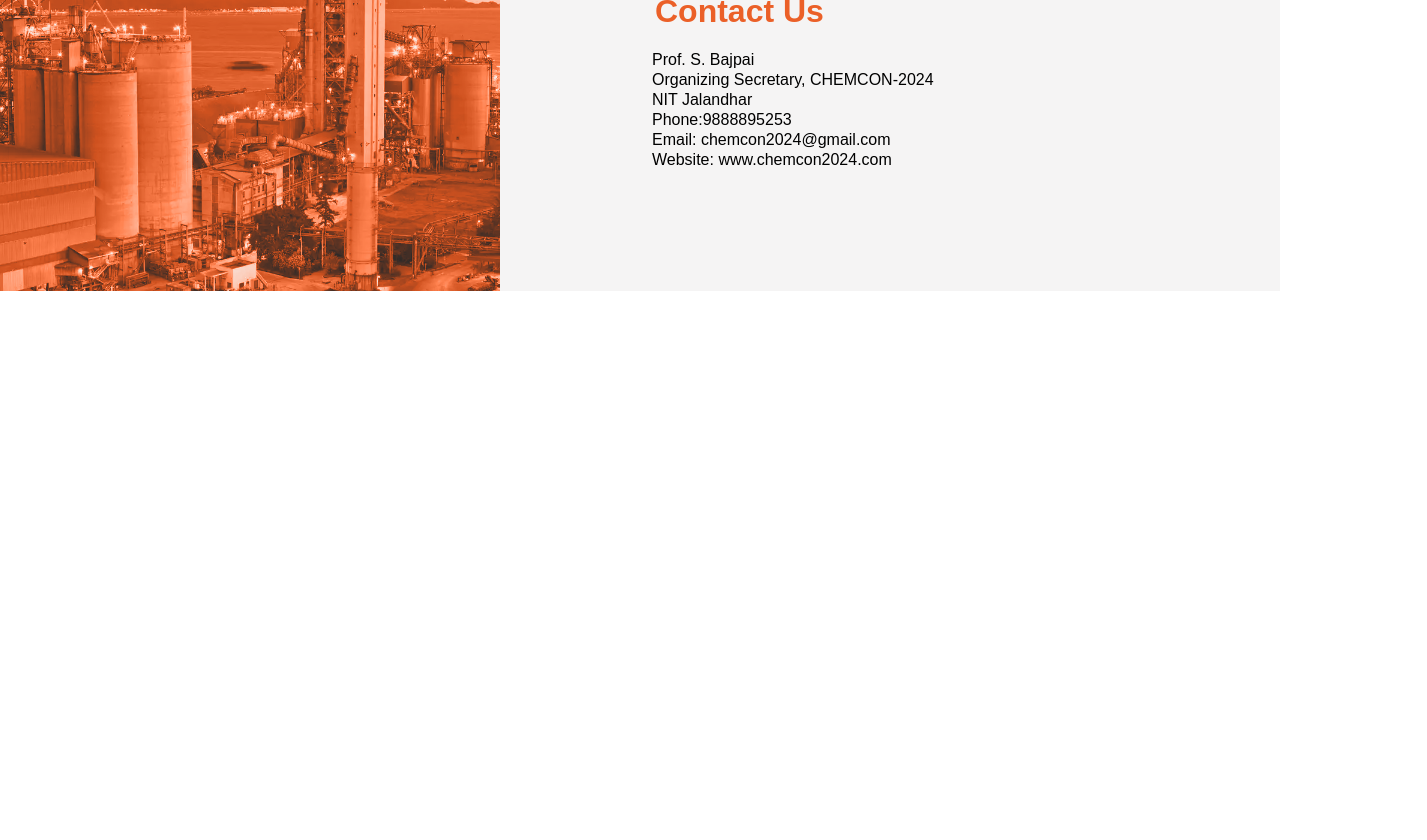
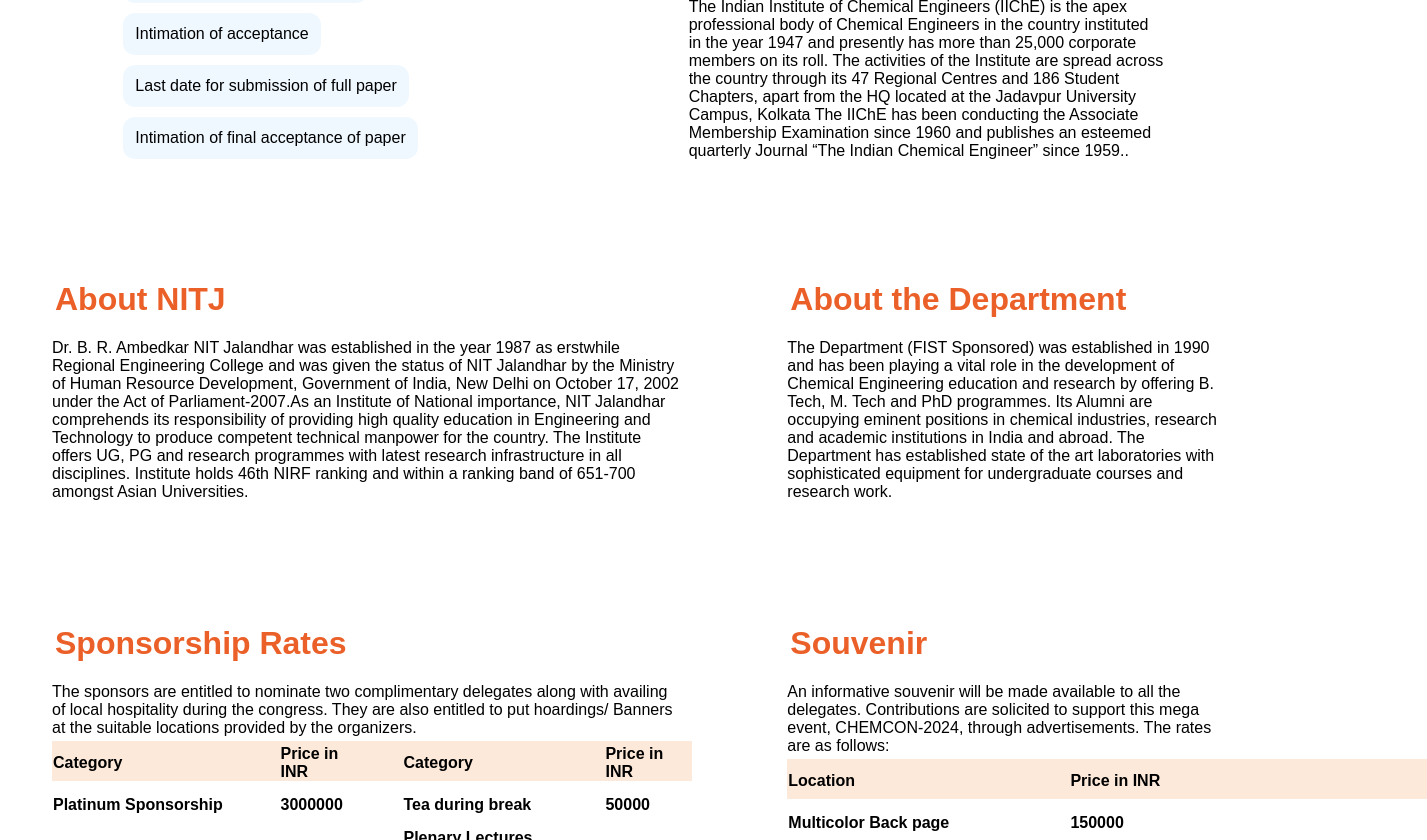
Before and after one commit to aaryanrajputhere/xceed-chemcon, a React (Vite) app: page / in a window 1280 px wide. Shown: the part 1960-2800 px from the top of the page, 1427 px wide, since content can reach past the window. Before the commit the page ends 2255 px from the top, so only its background shows below. Built offline with nearby package versions, Linux system fonts and the light colour scheme.

Commit message:
Added about

```diff
--- a/src/Components/Home/Home.jsx
+++ b/src/Components/Home/Home.jsx
@@ -190,6 +190,201 @@
           </div>
         </div>
       </div>
+      <div className={HomeStyle.timelineContainer}>
+        <div className={HomeStyle.timeline}>
+          <h1>Timeline</h1>
+          <div className={HomeStyle.eventContainer}>
+            <p>Last date for receipt of abstract</p>
+          </div>
+          <div className={HomeStyle.eventContainer}>
+            <p>Intimation of acceptance</p>
+          </div>
+          <div className={HomeStyle.eventContainer}>
+            <p>Last date for submission of full paper</p>
+          </div>
+          <div className={HomeStyle.eventContainer}>
+            <p>Intimation of final acceptance of paper</p>
+          </div>
+        </div>
+        <div className={HomeStyle.aboutDoaba}>
+          <h1>About Doaba Regional Centre (DRC)</h1>
+          <p>
+            The Indian Institute of Chemical Engineers (IIChE) is the apex
+            professional body of Chemical Engineers in the country instituted in
+            the year 1947 and presently has more than 25,000 corporate members
+            on its roll. The activities of the Institute are spread across the
+            country through its 47 Regional Centres and 186 Student Chapters,
+            apart from the HQ located at the Jadavpur University Campus, Kolkata
+            The IIChE has been conducting the Associate Membership Examination
+            since 1960 and publishes an esteemed quarterly Journal “The Indian
+            Chemical Engineer” since 1959..
+          </p>
+        </div>
+      </div>
+      <div className={HomeStyle.about1}>
+        <div className={HomeStyle.aboutNitj}>
+          <h1>About NITJ</h1>
+          <p>
+            Dr. B. R. Ambedkar NIT Jalandhar was established in the year 1987 as
+            erstwhile Regional Engineering College and was given the status of
+            NIT Jalandhar by the Ministry of Human Resource Development,
+            Government of India, New Delhi on October 17, 2002 under the Act of
+            Parliament-2007.As an Institute of National importance, NIT
+            Jalandhar comprehends its responsibility of providing high quality
+            education in Engineering and Technology to produce competent
+            technical manpower for the country. The Institute offers UG, PG and
+            research programmes with latest research infrastructure in all
+            disciplines. Institute holds 46th NIRF ranking and within a ranking
+            band of 651-700 amongst Asian Universities.
+          </p>
+        </div>
+        <div className={HomeStyle.aboutDepartment}>
+          <h1>About the Department</h1>
+          <p>
+            The Department (FIST Sponsored) was established in 1990 and has been
+            playing a vital role in the development of Chemical Engineering
+            education and research by offering B. Tech, M. Tech and PhD
+            programmes. Its Alumni are occupying eminent positions in chemical
+            industries, research and academic institutions in India and abroad.
+            The Department has established state of the art laboratories with
+            sophisticated equipment for undergraduate courses and research work.
+          </p>
+        </div>
+      </div>
+      <div className={HomeStyle.about2}>
+        <div className={HomeStyle.sponsorship}>
+          <h1>Sponsorship Rates</h1>
+          <p>
+            The sponsors are entitled to nominate two complimentary delegates
+            along with availing of local hospitality during the congress. They
+            are also entitled to put hoardings/ Banners at the suitable
+            locations provided by the organizers.
+          </p>
+          <table>
+            <thead>
+              <div className={HomeStyle.tableHead}></div>
+              <tr>
+                <th>Category</th>
+                <th className={HomeStyle.rightColumn}>Price in INR</th>
+                <th className={HomeStyle.rightColumn}>Category</th>
+                <th className={HomeStyle.rightColumn}>Price in INR</th>
+              </tr>
+            </thead>
+
+            <tbody>
+              <tr>
+                <th>Platinum Sponsorship </th>
+                <th className={HomeStyle.rightColumn}>3000000 </th>
+                <th className={HomeStyle.rightColumn}>Tea during break </th>
+                <th className={HomeStyle.rightColumn}>50000</th>
+              </tr>
+              <tr>
+                <th>Gold Sponsorship </th>
+                <th className={HomeStyle.rightColumn}>2000000 </th>
+                <th className={HomeStyle.rightColumn}>
+                  Plenary Lectures (each){" "}
+                </th>
+                <th className={HomeStyle.rightColumn}>100000</th>
+              </tr>
+              <tr>
+                <th>Silver Sponsorship </th>
+                <th className={HomeStyle.rightColumn}>1500000 </th>
+                <th className={HomeStyle.rightColumn}>
+                  Parallel Sessions (each){" "}
+                </th>
+                <th className={HomeStyle.rightColumn}>100000</th>
+              </tr>
+
+              <tr>
+                <th>Delegate Kit </th>
+                <th className={HomeStyle.rightColumn}>1000000 </th>
+                <th className={HomeStyle.rightColumn}>
+                  Poster Sessions (each){" "}
+                </th>
+                <th className={HomeStyle.rightColumn}>150000</th>
+              </tr>
+              <tr>
+                <th>Lunch (each day) </th>
+                <th className={HomeStyle.rightColumn}>500000 </th>
+                <th className={HomeStyle.rightColumn}>
+                  Cultural Programs (each){" "}
+                </th>
+                <th className={HomeStyle.rightColumn}>200000</th>
+              </tr>
+              <tr>
+                <th>Dinner (each day) </th>
+                <th className={HomeStyle.rightColumn}>500000</th>
+                <th className={HomeStyle.rightColumn}>
+                  Conference Proceeding{" "}
+                </th>
+                <th className={HomeStyle.rightColumn}>200000</th>
+              </tr>
+              <tr>
+                <th>High Tea (First day or last day) </th>
+                <th className={HomeStyle.rightColumn}>200000 </th>
+                <th className={HomeStyle.rightColumn}>
+                  Delegate Kit CD/Pen Drive{" "}
+                </th>
+                <th className={HomeStyle.rightColumn}>100000</th>
+              </tr>
+              <tr>
+                <th>Breakfast (each day) </th>
+                <th className={HomeStyle.rightColumn}>200000 </th>
+                <th className={HomeStyle.rightColumn}>Banner of each event </th>
+                <th className={HomeStyle.rightColumn}>25000</th>
+              </tr>
+            </tbody>
+          </table>
+        </div>
+        <div className={HomeStyle.souvenir}>
+          <h1>Souvenir</h1>
+          <p>
+            An informative souvenir will be made available to all the delegates.
+            Contributions are solicited to support this mega event,
+            CHEMCON-2024, through advertisements. The rates are as follows:
+          </p>
+          <table>
+            <thead>
+              <div className={HomeStyle.tableHead}></div>
+              <tr>
+                <th>Location </th>
+                <th className={HomeStyle.rightColumn}>Price in INR</th>
+              </tr>
+            </thead>
+
+            <tbody>
+              <tr>
+                <th>Multicolor Back page </th>
+                <th className={HomeStyle.rightColumn}>150000</th>
+              </tr>
+              <tr>
+                <th>Multicolor Back inside gatefold </th>
+                <th className={HomeStyle.rightColumn}>100000</th>
+              </tr>
+              <tr>
+                <th>Multicolor Front inside gatefold </th>
+                <th className={HomeStyle.rightColumn}>60000 </th>
+              </tr>
+              <tr>
+                <th>Multicolor Full page </th>
+                <th className={HomeStyle.rightColumn}>25000 </th>
+              </tr>
+              <tr>
+                <th>Multicolor Half page </th>
+                <th className={HomeStyle.rightColumn}>15000</th>
+              </tr>
+              <tr>
+                <th>Black & White Full Page </th>
+                <th className={HomeStyle.rightColumn}>15000 </th>
+              </tr>
+              <tr>
+                <th>Black & White half Page </th>
+                <th className={HomeStyle.rightColumn}>7500 </th>
+              </tr>
+            </tbody>
+          </table>
+        </div>
+      </div>
     </div>
   );
 }
--- a/src/Components/Home/Home.module.css
+++ b/src/Components/Home/Home.module.css
@@ -269,3 +269,82 @@
 .imgGallery h1 {
   text-align: center;
 }
+
+.timelineContainer {
+  display: flex;
+  flex-direction: row;
+  padding: 20px;
+  margin: 20px;
+  justify-content: space-evenly;
+}
+.timeline {
+  text-align: center;
+  width: 500px;
+}
+.eventContainer {
+  position: relative;
+  background-color: aliceblue;
+  padding: 10px;
+  margin: 10px;
+  width: fit-content;
+  border-radius: 0.75rem;
+}
+.aboutDoaba {
+  width: 40%;
+}
+
+.about1 {
+  display: flex;
+  flex-direction: row;
+  justify-content: space-evenly;
+}
+
+.aboutNitj {
+  margin: 50px;
+  width: 50%;
+}
+.aboutDepartment {
+  margin: 50px;
+  width: 35%;
+}
+.about2 {
+  display: flex;
+  flex-direction: row;
+  justify-content: space-between;
+}
+
+.sponsorship {
+  margin: 50px;
+  width: 50%;
+}
+.souvenir {
+  margin: 50px;
+  width: 35%;
+}
+
+table {
+  justify-content: space-between;
+}
+tr {
+  width: 200px;
+  height: 40px;
+  position: relative;
+}
+.tableHead {
+  width: 50%;
+  height: 40px;
+  --tw-bg-opacity: 1;
+  background-color: hsl(27 86% 92% / var(--tw-bg-opacity));
+  position: absolute;
+  color: black;
+}
+th {
+  text-align: left;
+  font-family: "Monsterrat", sans-serif;
+  color: black;
+  font-style: normal;
+}
+
+.rightColumn {
+  padding-left: 40px;
+}
```
